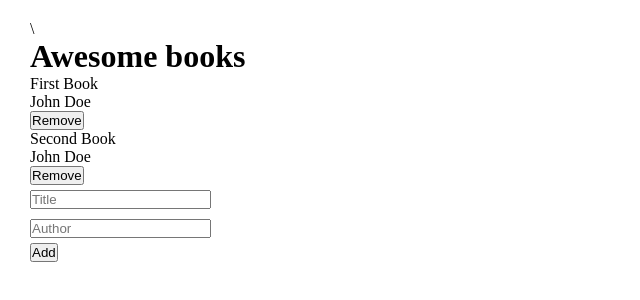
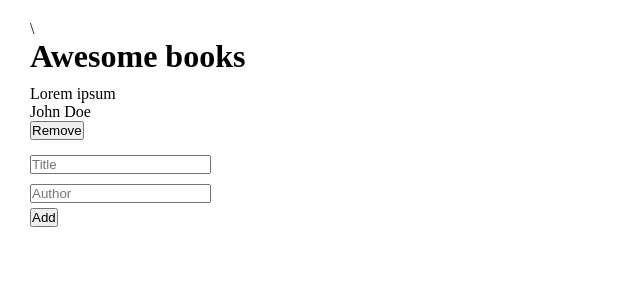
Before and after one commit to biruk-bereka/awesome-books, a website: page index.html in a window 1280 px wide. Shown: the whole page, without its empty margins (0-640 px from the left). Drawn offline with Linux system fonts and the light colour scheme.

Commit message:
update index to add books

```diff
--- a/index.html
+++ b/index.html
@@ -14,18 +14,17 @@
    </header>
    <section class="books-section">
     <div class="books">
-       <!-- <div class="book">
+       <div class="book">
           <p>Lorem ipsum</p>
           <p>John Doe</p>
           <button class="remove">Remove</button>
-       </div> -->
+       </div>
     </div>
-    <form class="form" action="#" method="post">
+    <form action="">
         <input type="text" id="title" class="title" placeholder="Title" name="title"><br>
         <input type="text" id="author" class="author" placeholder="Author" name="author"><br>
-    <button type="submit" class="add">Add</button>
+    <button type="submit" class="add" onclick="capture()">Add</button>
    </form>
    </section>
-   <script src="index.js"></script>
 </body>
 </html>
```
